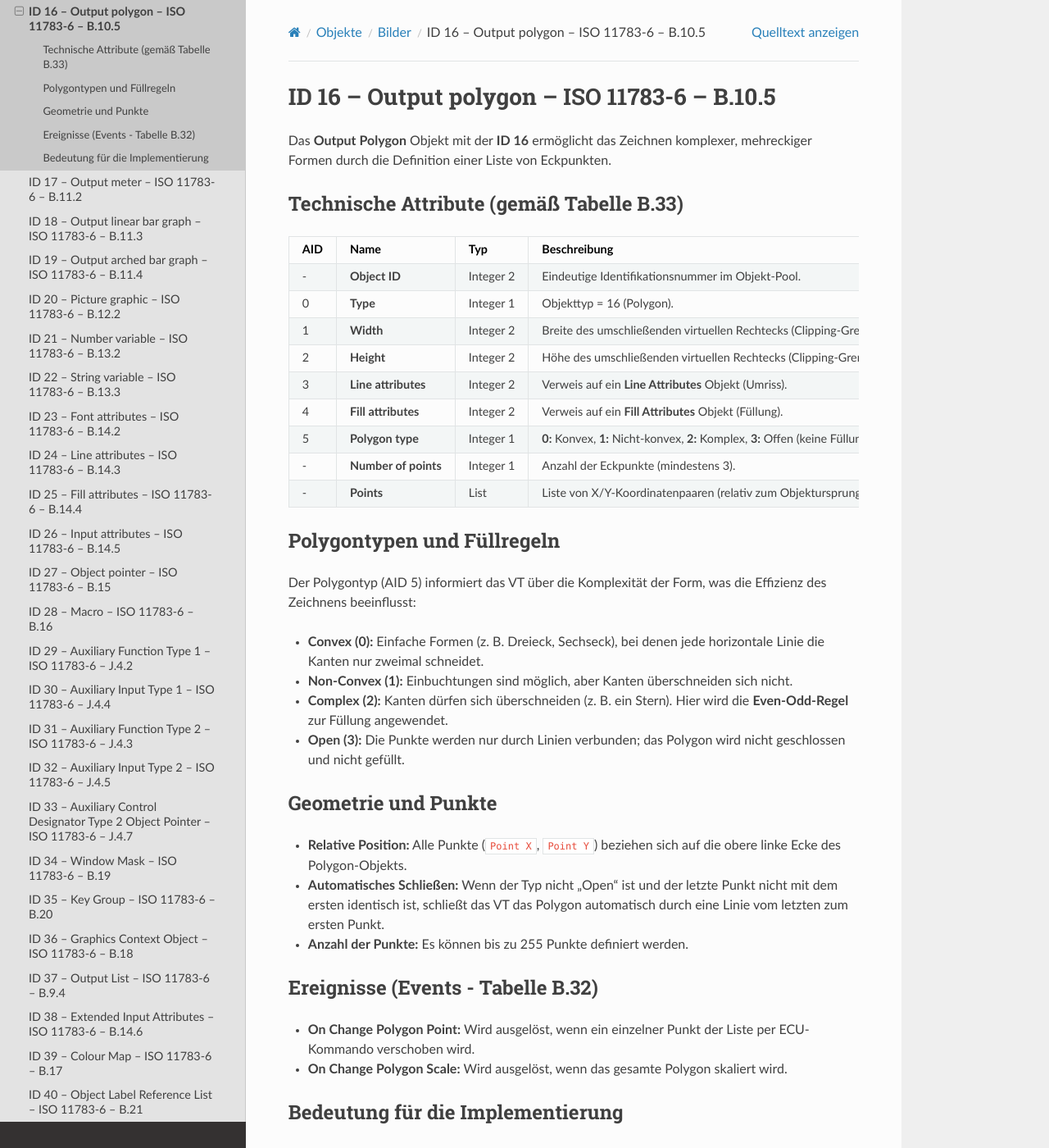
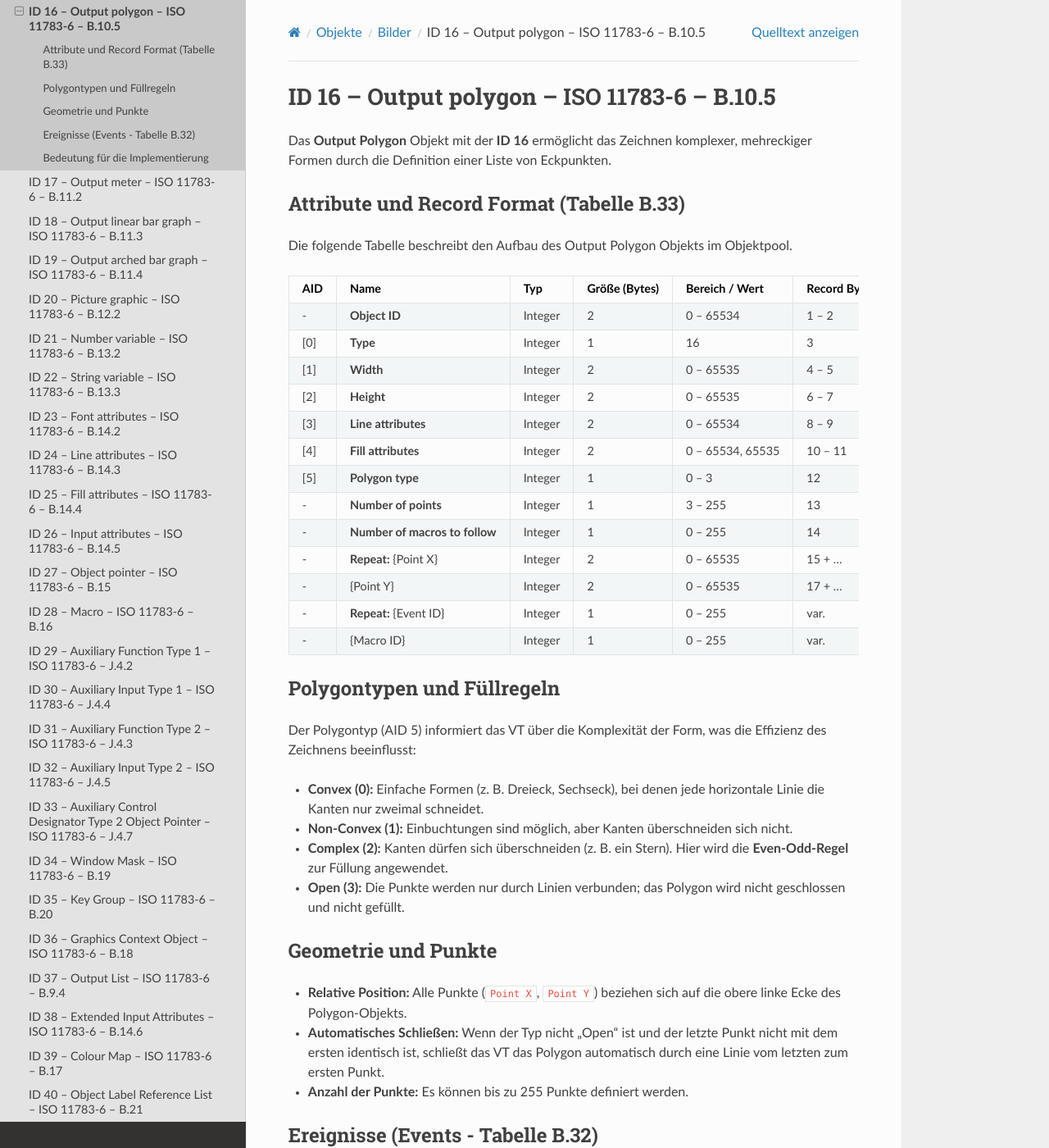
Before and after one commit to Meisterschulen-am-Ostbahnhof-Munchen/ISOBUS-VT-Objects-docs, a Sphinx documentation site: the page built from docs/isobus-objects/ID-16---Output-polygon---ISO-11783-6---B.10.5.md, in a window 1280 px wide and 1400 px high. Shown: the whole window at 82% size. Built offline with Sphinx 7.4.7 and the Read the Docs theme 3.1.0, drawn with Linux system fonts in a browser that asks for light colours; some of the changed text lies outside the part shown.

Commit message:
docs: update Output Polygon (ID 16) with accurate attribute table and record format from ISO 11783-6 Annex B.10.5

```diff
--- a/docs/isobus-objects/ID-16---Output-polygon---ISO-11783-6---B.10.5.md
+++ b/docs/isobus-objects/ID-16---Output-polygon---ISO-11783-6---B.10.5.md
@@ -5,19 +5,25 @@
 
 Das **Output Polygon** Objekt mit der **ID 16** ermöglicht das Zeichnen komplexer, mehreckiger Formen durch die Definition einer Liste von Eckpunkten.
 
-## Technische Attribute (gemäß Tabelle B.33)
+### Attribute und Record Format (Tabelle B.33)
 
-| AID | Name | Typ | Beschreibung |
-| :--- | :--- | :--- | :--- |
-| - | **Object ID** | Integer 2 | Eindeutige Identifikationsnummer im Objekt-Pool. |
-| 0 | **Type** | Integer 1 | Objekttyp = 16 (Polygon). |
-| 1 | **Width** | Integer 2 | Breite des umschließenden virtuellen Rechtecks (Clipping-Grenze). |
-| 2 | **Height** | Integer 2 | Höhe des umschließenden virtuellen Rechtecks (Clipping-Grenze). |
-| 3 | **Line attributes** | Integer 2 | Verweis auf ein **Line Attributes** Objekt (Umriss). |
-| 4 | **Fill attributes** | Integer 2 | Verweis auf ein **Fill Attributes** Objekt (Füllung). |
-| 5 | **Polygon type** | Integer 1 | **0:** Konvex, **1:** Nicht-konvex, **2:** Komplex, **3:** Offen (keine Füllung). |
-| - | **Number of points**| Integer 1 | Anzahl der Eckpunkte (mindestens 3). |
-| - | **Points** | List | Liste von X/Y-Koordinatenpaaren (relativ zum Objektursprung). |
+Die folgende Tabelle beschreibt den Aufbau des Output Polygon Objekts im Objektpool.
+
+| AID | Name | Typ | Größe (Bytes) | Bereich / Wert | Record Byte | Beschreibung |
+| :--- | :--- | :--- | :--- | :--- | :--- | :--- |
+| - | **Object ID** | Integer | 2 | 0 – 65534 | 1 – 2 | Eindeutige ID im Objektpool. |
+| [0] | **Type** | Integer | 1 | 16 | 3 | Objekttyp = Polygon. |
+| [1] | **Width** | Integer | 2 | 0 – 65535 | 4 – 5 | Breite des umschließenden virtuellen Rechtecks. |
+| [2] | **Height** | Integer | 2 | 0 – 65535 | 6 – 7 | Höhe des umschließenden virtuellen Rechtecks. |
+| [3] | **Line attributes** | Integer | 2 | 0 – 65534 | 8 – 9 | Objekt-ID eines Line Attributes Objekts (für den Umriss). |
+| [4] | **Fill attributes** | Integer | 2 | 0 – 65534, 65535 | 10 – 11 | Objekt-ID eines Fill Attributes Objekts (Füllung) oder NULL. |
+| [5] | **Polygon type** | Integer | 1 | 0 – 3 | 12 | 0=Konvex, 1=Nicht-konvex, 2=Komplex, 3=Offen. |
+| - | **Number of points** | Integer | 1 | 3 – 255 | 13 | Anzahl der Eckpunkte (mindestens 3). |
+| - | **Number of macros to follow** | Integer | 1 | 0 – 255 | 14 | Anzahl der folgenden Makro-Referenzen. |
+| - | **Repeat:** {Point X} | Integer | 2 | 0 – 65535 | 15 + ... | X-Position des Punktes relativ zur linken oberen Ecke des Objekts. |
+| - | {Point Y} | Integer | 2 | 0 – 65535 | 17 + ... | Y-Position des Punktes relativ zur linken oberen Ecke des Objekts. |
+| - | **Repeat:** {Event ID} | Integer | 1 | 0 – 255 | var. | (Nach Punkten) Event ID, die das Makro auslöst. |
+| - | {Macro ID} | Integer | 1 | 0 – 255 | var. | Makro ID des auszuführenden Makros. |
 
 ## Polygontypen und Füllregeln
 Der Polygontyp (AID 5) informiert das VT über die Komplexität der Form, was die Effizienz des Zeichnens beeinflusst:
@@ -33,8 +39,12 @@
 *   **Anzahl der Punkte:** Es können bis zu 255 Punkte definiert werden.
 
 ## Ereignisse (Events - Tabelle B.32)
-*   **On Change Polygon Point:** Wird ausgelöst, wenn ein einzelner Punkt der Liste per ECU-Kommando verschoben wird.
-*   **On Change Polygon Scale:** Wird ausgelöst, wenn das gesamte Polygon skaliert wird.
+
+Das Output Polygon Objekt reagiert auf folgende Ereignisse:
+
+*   **On Refresh:** Wird ausgelöst bei `Change Polygon Point` oder `Change Polygon Scale` Kommando.
+*   **On Change Attribute:** Wird ausgelöst, wenn sich Linien- oder Füllattribute ändern.
+*   **On Change Size:** Reaktion auf Größenänderung (des umschließenden Rechtecks).
 
 ## Bedeutung für die Implementierung
 Polygone sind sehr mächtig für die Darstellung von unregelmäßigen Flächen, wie z. B. Tankinhalten in asymmetrischen Behältern oder zur Visualisierung von Feldumrissen. Aufgrund der Rechenlast bei komplexen Polygonen sollten ECU-Entwickler nach Möglichkeit "konvexe" Typen bevorzugen, wenn die Form dies zulässt.
```
